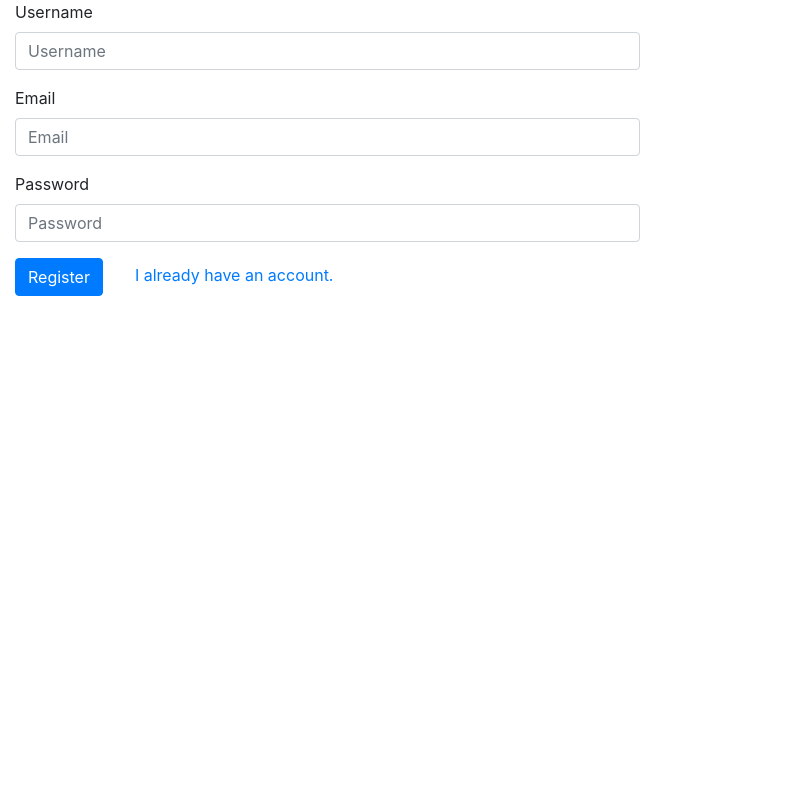
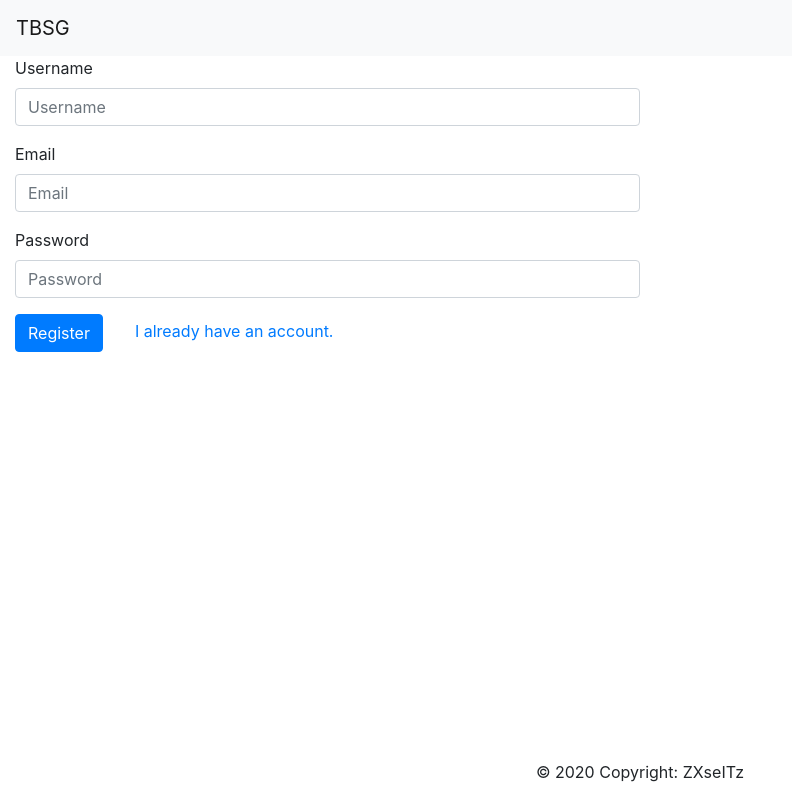
Before and after one commit to ZXseITz/zx-tbsg-ui, an Angular app: page /register in a window 1280 px wide. Shown: the whole page, without its empty margins (0-792 px from the left). Built offline with nearby package versions, Linux system fonts and the light colour scheme.

Commit message:
Impl header and footer

```diff
--- a/src/app/app.component.html
+++ b/src/app/app.component.html
@@ -1,17 +1,13 @@
 <div class="content" role="main">
-  <!--  <header>-->
-  <!--    <div>-->
-  <!--      <p>Header</p>-->
-  <!--    </div>-->
-  <!--  </header>-->
+    <header>
+      <app-header></app-header>
+    </header>
   <main>
     <div class="container-fluid">
       <router-outlet></router-outlet>
     </div>
   </main>
-  <!--  <footer>-->
-  <!--    <div>-->
-  <!--      <p>Footer</p>-->
-  <!--    </div>-->
-  <!--  </footer>-->
+    <footer class="page-footer font-small purple pt-4 fixed-bottom">
+      <app-footer></app-footer>
+    </footer>
 </div>
--- a/src/app/app.module.ts
+++ b/src/app/app.module.ts
@@ -4,6 +4,8 @@
 import { FormsModule, ReactiveFormsModule } from '@angular/forms';
 
 import { AppComponent } from './app.component';
+import { HeaderComponent } from './header/header.component';
+import { FooterComponent } from './footer/footer.component';
 import { RegisterComponent } from './register/register.component';
 import { LoginComponent } from './login/login.component';
 import { HomeComponent } from './home/home.component';
@@ -17,6 +19,8 @@
 @NgModule({
   declarations: [
     AppComponent,
+    HeaderComponent,
+    FooterComponent,
     RegisterComponent,
     LoginComponent,
     HomeComponent,
--- /dev/null
+++ b/src/app/footer/footer.component.html
@@ -0,0 +1,3 @@
+<div class="footer-copyright text-center py-3">© 2020 Copyright:
+  <span>ZXseITz</span>
+</div>
--- /dev/null
+++ b/src/app/footer/footer.component.ts
@@ -0,0 +1,12 @@
+import {Component, OnInit} from '@angular/core';
+
+
+@Component({
+  selector: 'app-footer',
+  templateUrl: './footer.component.html',
+  styleUrls: ['./footer.component.scss']
+})
+export class FooterComponent implements OnInit {
+  ngOnInit(): void {
+  }
+}
--- /dev/null
+++ b/src/app/header/header.component.html
@@ -0,0 +1,35 @@
+<nav class="navbar navbar-expand-lg navbar-light bg-light">
+  <a class="navbar-brand" href="#">TBSG</a>
+  <button class="navbar-toggler" type="button" data-toggle="collapse" data-target="#navbarSupportedContent" aria-controls="navbarSupportedContent" aria-expanded="false" aria-label="Toggle navigation">
+    <span class="navbar-toggler-icon"></span>
+  </button>
+
+<!--  <div class="collapse navbar-collapse" id="navbarSupportedContent">-->
+<!--    <ul class="navbar-nav mr-auto">-->
+<!--      <li class="nav-item active">-->
+<!--        <a class="nav-link" href="#">Home <span class="sr-only">(current)</span></a>-->
+<!--      </li>-->
+<!--      <li class="nav-item">-->
+<!--        <a class="nav-link" href="#">Link</a>-->
+<!--      </li>-->
+<!--      <li class="nav-item dropdown">-->
+<!--        <a class="nav-link dropdown-toggle" href="#" id="navbarDropdown" role="button" data-toggle="dropdown" aria-haspopup="true" aria-expanded="false">-->
+<!--          Dropdown-->
+<!--        </a>-->
+<!--        <div class="dropdown-menu" aria-labelledby="navbarDropdown">-->
+<!--          <a class="dropdown-item" href="#">Action</a>-->
+<!--          <a class="dropdown-item" href="#">Another action</a>-->
+<!--          <div class="dropdown-divider"></div>-->
+<!--          <a class="dropdown-item" href="#">Something else here</a>-->
+<!--        </div>-->
+<!--      </li>-->
+<!--      <li class="nav-item">-->
+<!--        <a class="nav-link disabled" href="#" tabindex="-1" aria-disabled="true">Disabled</a>-->
+<!--      </li>-->
+<!--    </ul>-->
+<!--    <form class="form-inline my-2 my-lg-0">-->
+<!--      <input class="form-control mr-sm-2" type="search" placeholder="Search" aria-label="Search">-->
+<!--      <button class="btn btn-outline-success my-2 my-sm-0" type="submit">Search</button>-->
+<!--    </form>-->
+<!--  </div>-->
+</nav>
--- /dev/null
+++ b/src/app/header/header.component.ts
@@ -0,0 +1,12 @@
+import {Component, OnInit} from '@angular/core';
+
+
+@Component({
+  selector: 'app-header',
+  templateUrl: './header.component.html',
+  styleUrls: ['./header.component.scss']
+})
+export class HeaderComponent implements OnInit {
+  ngOnInit(): void {
+  }
+}
```
Also changed, not shown: src/app/footer/footer.component.scss (added), src/app/header/header.component.scss (added).
